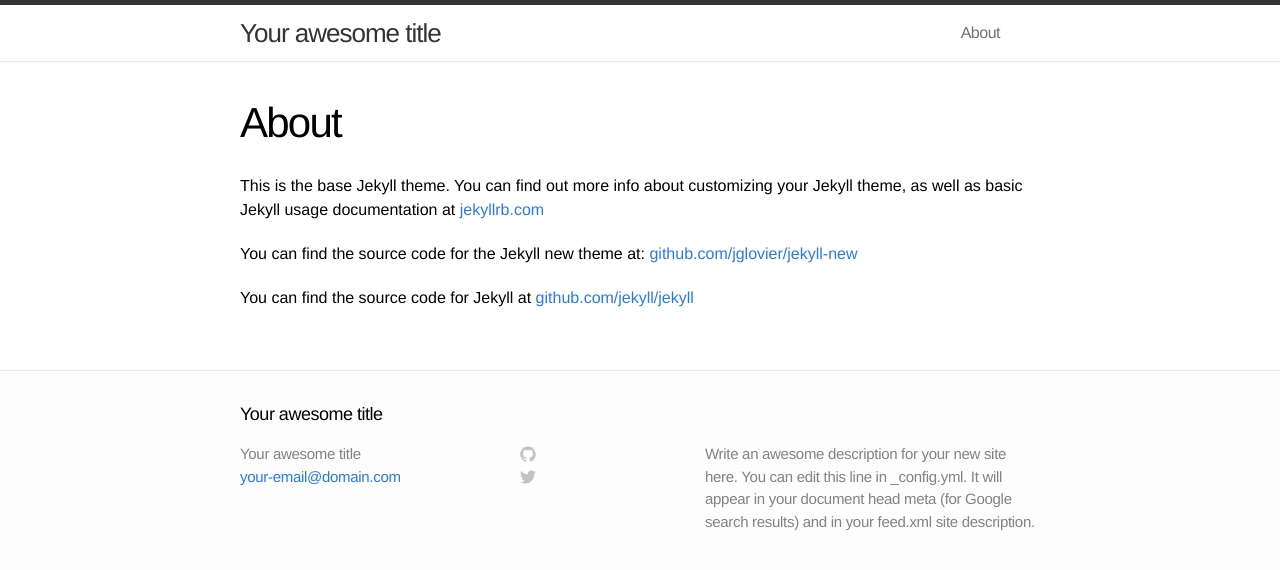
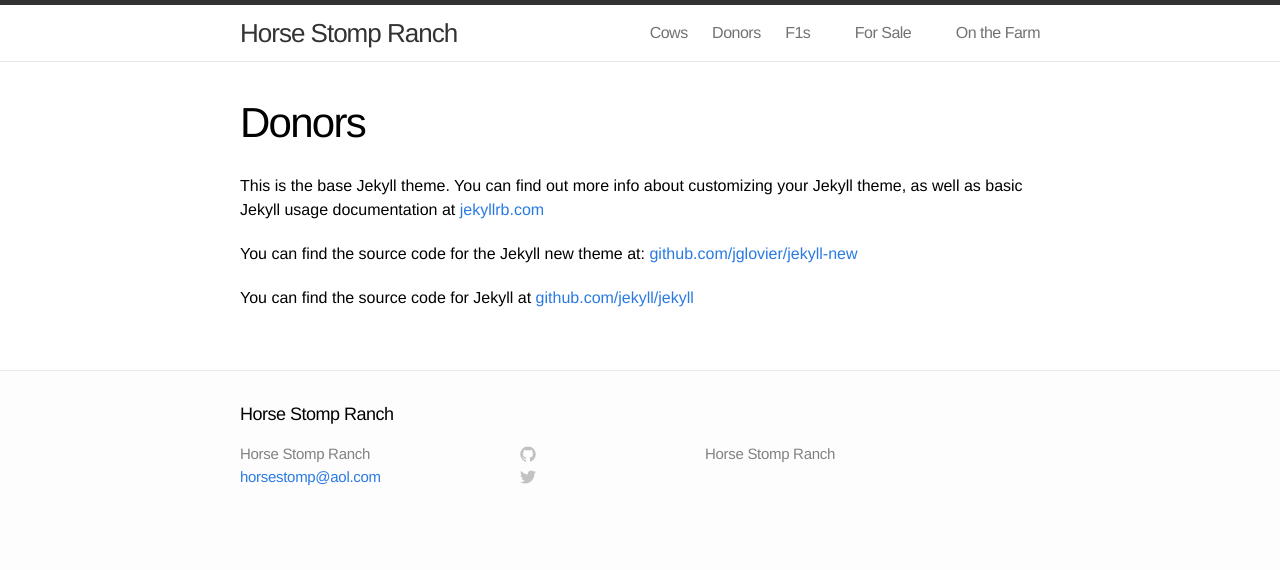
Before and after one commit to jshawl/horsestomp, a Jekyll site: the page built from donors.md, in a window 1280 px wide. Shown: the top 570 px of the page. Built offline with Jekyll 4.4.1, drawn with Linux system fonts in a browser that asks for light colours.

Commit message:
add pages

```diff
--- a/_config.yml
+++ b/_config.yml
@@ -1,10 +1,14 @@
 # Site settings
-title: Your awesome title
-email: your-email@domain.com
-description: "Write an awesome description for your new site here. You can edit this line in _config.yml. It will appear in your document head meta (for Google search results) and in your feed.xml site description."
+title: Horse Stomp Ranch
+email: horsestomp@aol.com
+description: "Horse Stomp Ranch"
 baseurl: ""
-url: "http://yourdomain.com"
+url: "http://horsestomp.com"
 
 # Build settings
 markdown: kramdown
 permalink: pretty
+
+collections:
+  for-sale:
+    output: true
--- a/about.md
+++ b/donors.md
@@ -1,7 +1,7 @@
 ---
 layout: page
-title: About
-permalink: /about/
+title: Donors
+permalink: /donors.html
 ---
 
 This is the base Jekyll theme. You can find out more info about customizing your Jekyll theme, as well as basic Jekyll usage documentation at [jekyllrb.com](http://jekyllrb.com/)
```
Also changed, not shown: cows.md (added, +11 -0 lines), f1s.md (added, +11 -0 lines), for-sale.md (added, +11 -0 lines), on-the-farm.md (added, +11 -0 lines), 1 other file.
